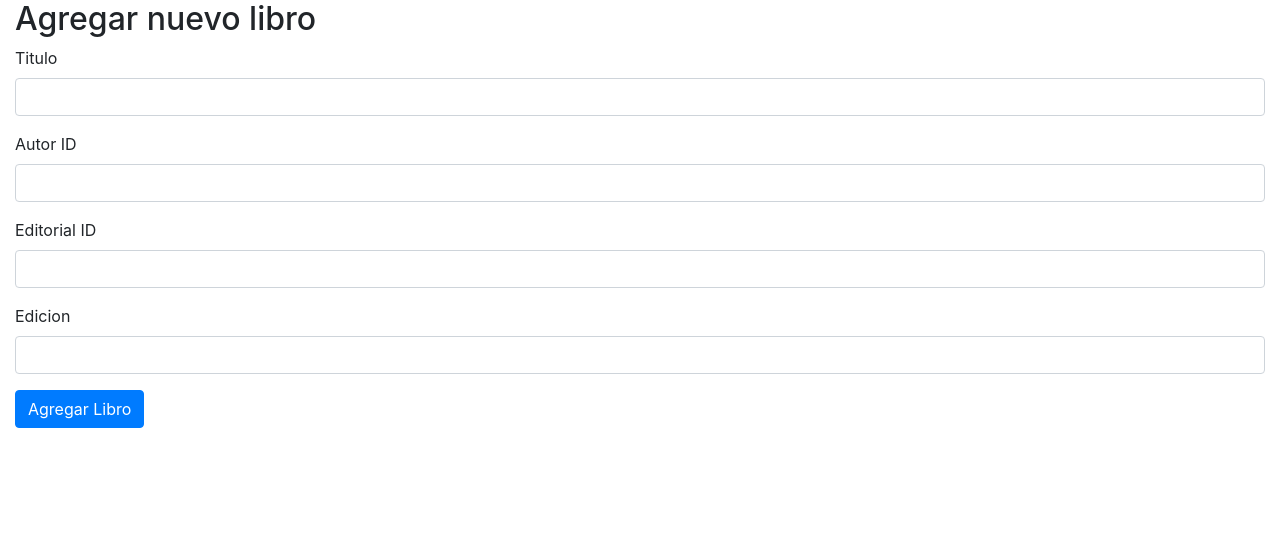
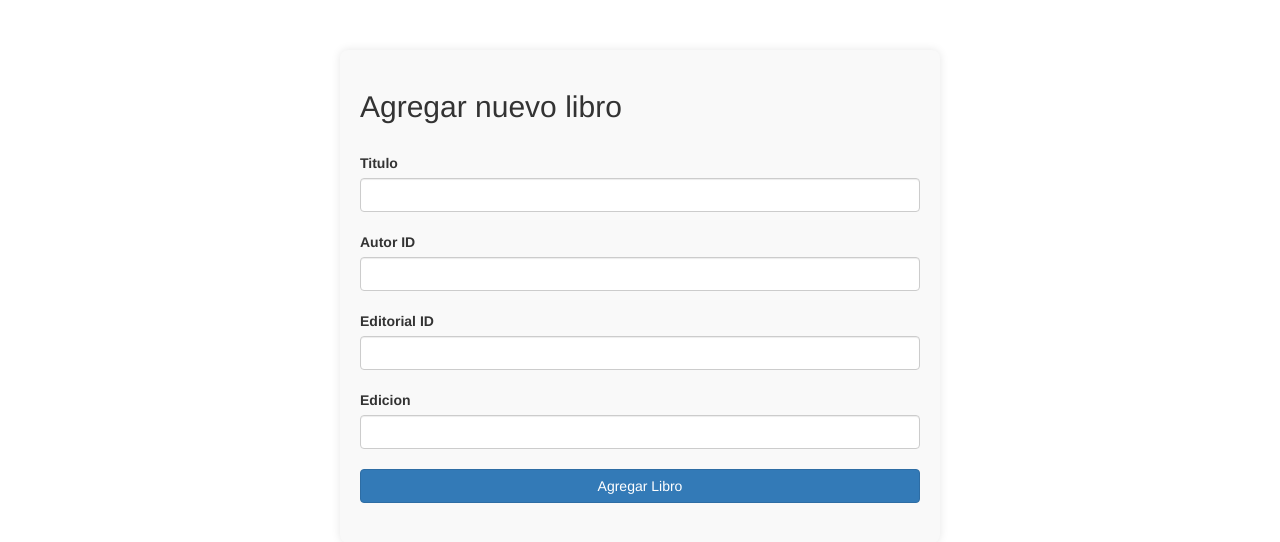
Before and after one commit to RodrigoAguilar2077/biblioteca, a Flask app: page /insertar_libro in a window 1280 px wide. Shown: the top 542 px of the page. Run offline with Flask 3, Linux system fonts and the light colour scheme; some libraries are stand-ins or nearby versions.

Commit message:
editar libro

```diff
--- a/main.py
+++ b/main.py
@@ -41,14 +41,12 @@ def libros():
 
 @app.route('/insertar_libro', methods=['GET', 'POST'])
 def insertar_libro():
-    # si se dio clic en el boton del form y no faltan datos, se recupera la informacion que el user escriba en el form
     form = LibrosForm()
     if form.validate_on_submit():
         titulo = form.titulo.data
-        fk_autor = form.fk_autor.data
+        fk_autor = form.fk_autor.data  # Cambio aquí
         fk_editorial = form.fk_editorial.data
         edicion = form.edicion.data
-        # insertar los datos
         conn = db.conectar()
         cursor = conn.cursor()
         cursor.execute('''
@@ -57,11 +55,12 @@ def insertar_libro():
         ''', (titulo, fk_autor, fk_editorial, edicion))
         conn.commit()
         cursor.close()
-        db.desconectar(conn)
-        flash('LIBRO AÑADIDO CORRECTO')
+        db.desconectar(conn)  # Cambio aquí
+        flash('LIBRO AÑADIDO CORRECTAMENTE')
         return redirect(url_for('libros'))  # Corrige el nombre de la función para redirigir
 
     return render_template('insertar_libro.html', form=form)
+
 
 
 @app.route('/autores')
@@ -73,7 +72,7 @@ def autores():
 
     cursor = conn.cursor()
     #ejecutar un consulta en postgres
-    cursor.execute('''SELECT * FROM autores_view''')
+    cursor.execute('''SELECT * FROM autores_view ORDER BY id_autor''')
     #recuperar la informacion
     datos=cursor.fetchall()
     #cerrar cursor y conexion a la base de datos
@@ -143,3 +142,45 @@ def update2_pais(id_pais):
     conn.commit()
     cursor.close()
     return redirect(url_for('index'))
+
+@app.route('/update1_libro/<int:id_libro>', methods=['POST'])
+def update1_libro(id_libro):
+    conn = db.conectar()
+    #conectar con la base de datos
+    #crear un cursor (objeto para recorrer las tablas)
+    cursor = conn.cursor()
+    #recuperar el registro del pais seleccionado
+    cursor.execute('''SELECT * FROM libro WHERE id_libro=%s''', (id_libro,))
+    datos=cursor.fetchall()
+    cursor.close()
+    db.desconectar(conn)
+
+    return render_template('editar_libro.html', datos=datos)
+
+@app.route('/update2_libro/<int:id_libro>', methods=['POST'])
+def update2_libro(id_libro):
+    conn = db.conectar()
+    nombre = request.form['nombre']
+    #conectar con la base de datos
+    #crear un cursor (objeto para recorrer las tablas)
+    cursor = conn.cursor()
+    cursor.execute('''UPDATE libro SET nombre=%s WHERE id_libro=%s''', (nombre, id_libro))
+    conn.commit()
+    cursor.close()
+    return redirect(url_for('index'))
+
+@app.route('/delete_libro/<int:id_libro>', methods=['POST'])
+def delete_libro(id_libro):
+    conn = db.conectar()
+    #conectar con la base de datos
+
+    #crear un cursor (objeto para recorrer las tablas)
+
+    cursor = conn.cursor()
+    #Borrar el registro con el id_pais seleccionado
+    cursor.execute('''DELETE FROM libro WHERE id_libro=%s''', (id_libro,))
+    conn.commit()
+    cursor.close()
+    db.desconectar(conn)
+
+    return redirect(url_for('index'))
--- a/static/assets/style/style.css
+++ b/static/assets/style/style.css
@@ -9,3 +9,29 @@
     margin-top: 10px;
     color: cadetblue;
 }
+
+.form-container {
+    max-width: 600px;
+    margin: 50px auto;
+    padding: 20px;
+    background: #f9f9f9;
+    border-radius: 8px;
+    box-shadow: 0 0 10px rgba(0, 0, 0, 0.1);
+}
+
+.form-control-label {
+    font-weight: bold;
+}
+
+.form-group {
+    margin-bottom: 20px;
+}
+
+.container-md h2 {
+    margin-bottom: 30px;
+}
+
+.table thead th {
+    background-color: #343a40;
+    color: white;
+}
--- a/templates/insertar_libro.html
+++ b/templates/insertar_libro.html
@@ -1,14 +1,18 @@
-<!DOCTYPE html>
-<html lang="es">
-<head>
-    <meta charset="UTF-8">
-    <meta name="viewport" content="width=device-width, initial-scale=1.0">
-    <title>Biblioteca Web App - Insertar Libro</title>
-    <!-- Bootstrap CSS -->
-    <link rel="stylesheet" href="https://stackpath.bootstrapcdn.com/bootstrap/4.5.2/css/bootstrap.min.css">
-</head>
-<body>
-    <div class="container-fluid">
+{% extends 'bootstrap/base.html' %}
+{% block head %}
+    {{ super() }}
+    <title>
+        {% block title %}
+            Biblioteca Web App - Insertar Nuevo Libro
+        {% endblock %}
+    </title>
+    <link rel="stylesheet" href="../static/assets/style/style.css">
+{% endblock %}
+
+
+{% block content %}
+<div class="container-md">
+    <div class="form-container">
         <h2>Agregar nuevo libro</h2>
         <form action="{{ url_for('insertar_libro') }}" method="post">
             {{ form.hidden_tag() }}
@@ -28,15 +32,10 @@
                 {{ form.edicion.label(class="form-control-label") }}
                 {{ form.edicion(class="form-control") }}
             </div>
-            <div class="form-group">
-                {{ form.submit(class="btn btn-primary") }}
+            <div class="form-group text-center">
+                {{ form.submit(class="btn btn-primary btn-block") }}
             </div>
         </form>
     </div>
-
-    <!-- jQuery, Popper.js, and Bootstrap JS -->
-    <script src="https://code.jquery.com/jquery-3.5.1.slim.min.js"></script>
-    <script src="https://cdn.jsdelivr.net/npm/@popperjs/core@2.5.4/dist/umd/popper.min.js"></script>
-    <script src="https://stackpath.bootstrapcdn.com/bootstrap/4.5.2/js/bootstrap.min.js"></script>
-</body>
-</html>
+</div>
+{% endblock %}
```
Also changed, not shown: templates/editar_libro.html (added, +32 -0 lines), templates/libros.html (+8 -0 lines).
